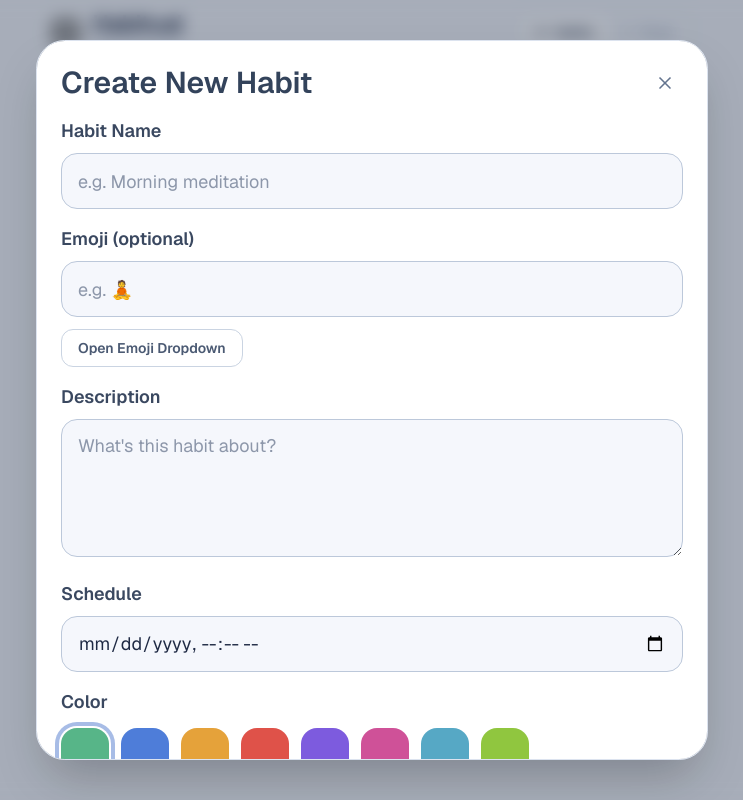
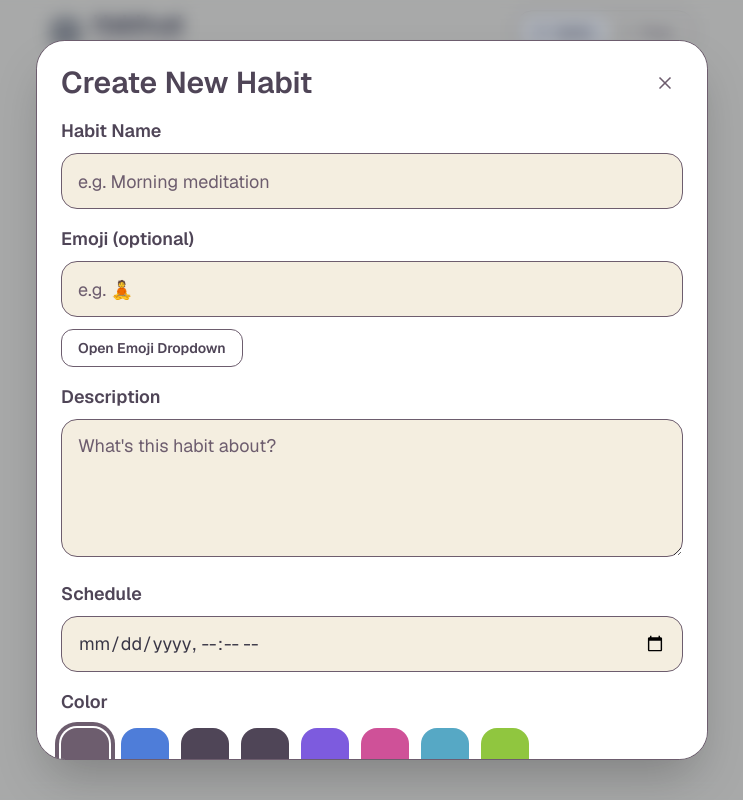
Before and after one commit to ArunimaAgrawal/habit-tracker, a Next.js app: page / in a window 1280 px wide. Both pictures are taken after typing "Sample" into the empty fields and a click on the button "Add Habit". Shown: the whole page, without its empty margins (268-1011 px from the left). Built offline with nearby package versions, Linux system fonts and the light colour scheme; grey boxes are pictures that could not be loaded.

Commit message:
color palatte changed

```diff
--- a/src/app/page.tsx
+++ b/src/app/page.tsx
@@ -29,10 +29,10 @@ type PageMode = "habits" | "timer";
 type TimerMode = "stopwatch" | "countdown";
 
 const CHIP_COLORS = [
-  "#57B588",
+  "#6D5D6E",
   "#4E7DD9",
-  "#E5A23A",
-  "#DF5249",
+  "#4F4557",
+  "#4F4557",
   "#7D5BDE",
   "#CF5198",
   "#56A8C5",
@@ -241,7 +241,7 @@ export default function Home() {
   };
 
   return (
-    <div className="h-screen overflow-y-auto overflow-x-hidden bg-[#F3F5F9] text-[#1F2A44]">
+    <div className="h-screen overflow-y-auto overflow-x-hidden bg-[#F4EEE0] text-[#393646]">
       <div className="origin-top scale-[0.72] md:scale-[0.66]">
         <header className="bg-transparent">
           <div className="mx-auto flex w-full max-w-5xl items-center justify-between px-4 py-4 md:px-6">
@@ -255,17 +255,17 @@ export default function Home() {
               />
               <div>
                 <p className="text-3xl leading-none font-semibold tracking-tight md:text-4xl">Habitual</p>
-                <p className="text-sm text-[#8C9AB2] md:text-base">Track. Focus. Grow.</p>
+                <p className="text-sm text-[#6D5D6E] md:text-base">Track. Focus. Grow.</p>
               </div>
             </div>
 
-            <nav className="hidden rounded-3xl border border-[#D5DDE8] bg-[#F3F5F9] p-2 md:flex">
+            <nav className="hidden rounded-3xl border border-[#6D5D6E] bg-[#F4EEE0] p-2 md:flex">
               <button
                 onClick={() => setPageMode("habits")}
                 className={`flex items-center gap-3 rounded-2xl px-5 py-2.5 text-xl font-semibold ${
                   pageMode === "habits"
-                    ? "bg-white text-[#1E2A44] shadow-sm"
-                    : "text-[#97A5BB]"
+                    ? "bg-white text-[#393646] shadow-sm"
+                    : "text-[#6D5D6E]"
                 }`}
               >
                 <Target className="h-4 w-4" /> Habits
@@ -274,8 +274,8 @@ export default function Home() {
                 onClick={() => setPageMode("timer")}
                 className={`flex items-center gap-3 rounded-2xl px-5 py-2.5 text-xl font-semibold ${
                   pageMode === "timer"
-                    ? "bg-white text-[#1E2A44] shadow-sm"
-                    : "text-[#97A5BB]"
+                    ? "bg-white text-[#393646] shadow-sm"
+                    : "text-[#6D5D6E]"
                 }`}
               >
                 <Clock3 className="h-4 w-4" /> Timer
@@ -289,35 +289,35 @@ export default function Home() {
             <section className="flex flex-col gap-5 md:flex-row md:items-start md:justify-between">
               <div>
                 <h1 className="text-2xl font-semibold tracking-tight md:text-4xl">My Habits</h1>
-                <p className="mt-2 text-sm text-[#8C9AB2] md:text-2xl">
+                <p className="mt-2 text-sm text-[#6D5D6E] md:text-2xl">
                   {completedToday} of {habits.length} completed today
                 </p>
               </div>
               <button
                 onClick={openCreateModal}
-                className="inline-flex items-center justify-center gap-2.5 rounded-3xl bg-[#1E2A44] px-6 py-2.5 text-lg font-semibold text-white shadow-lg md:min-w-48 md:text-2xl"
+                className="inline-flex items-center justify-center gap-2.5 rounded-3xl bg-[#393646] px-6 py-2.5 text-lg font-semibold text-white shadow-lg md:min-w-48 md:text-2xl"
               >
                 <Plus className="h-5 w-5" /> Add Habit
               </button>
             </section>
 
-            <div className="mt-6 h-3 w-full overflow-hidden rounded-full bg-[#E6EBF2]">
-              <div className="h-full rounded-full bg-[#57B588] transition-all" style={{ width: `${progress}%` }} />
+            <div className="mt-6 h-3 w-full overflow-hidden rounded-full bg-[#6D5D6E]">
+              <div className="h-full rounded-full bg-[#6D5D6E] transition-all" style={{ width: `${progress}%` }} />
             </div>
 
             <section className="mt-6 flex flex-col gap-3 md:flex-row">
-              <div className="flex flex-1 items-center gap-3 rounded-3xl border border-[#CCD5E3] bg-white px-4 py-2.5">
-                <Search className="h-5 w-5 text-[#8FA0B8]" />
+              <div className="flex flex-1 items-center gap-3 rounded-3xl border border-[#6D5D6E] bg-white px-4 py-2.5">
+                <Search className="h-5 w-5 text-[#6D5D6E]" />
                 <input
                   value={searchText}
                   onChange={(e) => setSearchText(e.target.value)}
                   placeholder="Search habits..."
-                  className="w-full bg-transparent text-base text-[#5E6D86] outline-none placeholder:text-[#9AA8BC] md:text-2xl"
+                  className="w-full bg-transparent text-base text-[#4F4557] outline-none placeholder:text-[#6D5D6E] md:text-2xl"
                 />
               </div>
 
-              <div className="flex items-center gap-2 rounded-3xl border border-[#CCD5E3] bg-white p-2">
-                <div className="grid h-10 w-10 place-items-center text-[#8FA0B8] md:h-12 md:w-12">
+              <div className="flex items-center gap-2 rounded-3xl border border-[#6D5D6E] bg-white p-2">
+                <div className="grid h-10 w-10 place-items-center text-[#6D5D6E] md:h-12 md:w-12">
                   <Filter className="h-4 w-4" />
                 </div>
                 {(["all", "active", "completed"] as FilterMode[]).map((mode) => (
@@ -326,8 +326,8 @@ export default function Home() {
                     onClick={() => setFilterMode(mode)}
                     className={`rounded-2xl px-4 py-2 text-sm font-semibold capitalize md:text-xl ${
                       filterMode === mode
-                        ? "bg-[#F4F6FA] text-[#1F2A44] shadow-sm"
-                        : "text-[#8FA0B8]"
+                        ? "bg-[#F4EEE0] text-[#393646] shadow-sm"
+                        : "text-[#6D5D6E]"
                     }`}
                   >
                     {mode}
@@ -338,7 +338,7 @@ export default function Home() {
 
             <section className="mt-5 max-h-[52vh] space-y-3 overflow-y-auto pr-1">
               {visibleHabits.length === 0 ? (
-                <div className="rounded-3xl border border-[#D8DFEA] bg-white p-10 text-center text-xl text-[#8FA0B8]">
+                <div className="rounded-3xl border border-[#6D5D6E] bg-white p-10 text-center text-xl text-[#6D5D6E]">
                   No habits found. Create one to get started.
                 </div>
               ) : (
@@ -350,7 +350,7 @@ export default function Home() {
                     <article
                       key={habit.id}
                       className={`rounded-3xl border-[3px] bg-white p-4 shadow-sm transition-all md:p-5 ${
-                        done ? "border-[#DF5249]/90 bg-[#FFF8F8]" : "border-[#D2DAE8]"
+                        done ? "border-[#4F4557]/90 bg-[#FFF8F8]" : "border-[#D2DAE8]"
                       }`}
                     >
                       <div className="flex items-start justify-between gap-4">
@@ -359,8 +359,8 @@ export default function Home() {
                             onClick={() => toggleLog(habit.id, format(new Date(), "yyyy-MM-dd"))}
                             className={`grid h-10 w-10 place-items-center rounded-full border-[3px] md:h-12 md:w-12 ${
                               done
-                                ? "border-[#DF5249] bg-[#DF5249] text-white"
-                                : "border-[#B9C5D7] text-transparent"
+                                ? "border-[#4F4557] bg-[#4F4557] text-white"
+                                : "border-[#6D5D6E] text-transparent"
                             }`}
                             aria-label="Toggle completed"
                           >
@@ -374,7 +374,7 @@ export default function Home() {
                               ) : null}
                               <h3
                                 className={`text-xl font-semibold md:text-3xl ${
-                                  done ? "text-[#CF514A] line-through" : "text-[#1F2A44]"
+                                  done ? "text-[#4F4557] line-through" : "text-[#393646]"
                                 }`}
                               >
                                 {habit.name}
@@ -382,16 +382,16 @@ export default function Home() {
                             </div>
 
                             {habit.description ? (
-                              <p className="mt-1.5 text-xs text-[#73839B] md:text-lg">{habit.description}</p>
+                              <p className="mt-1.5 text-xs text-[#6D5D6E] md:text-lg">{habit.description}</p>
                             ) : null}
 
-                            <div className="mt-3 inline-flex items-center gap-2 rounded-2xl bg-[#EEF2F7] px-3 py-1.5 text-xs font-semibold text-[#8D9BB1] md:text-base">
+                            <div className="mt-3 inline-flex items-center gap-2 rounded-2xl bg-[#F4EEE0] px-3 py-1.5 text-xs font-semibold text-[#6D5D6E] md:text-base">
                               <Calendar className="h-4 w-4" /> {reminderText}
                             </div>
                           </div>
                         </div>
 
-                        <div className="flex items-center gap-3 text-[#98A6BB]">
+                        <div className="flex items-center gap-3 text-[#6D5D6E]">
                           <button onClick={() => openEditModal(habit)} className="p-1" aria-label="Edit habit">
                             <Pencil className="h-5 w-5" />
                           </button>
@@ -408,14 +408,14 @@ export default function Home() {
           </main>
         ) : (
           <main className="mx-auto w-full max-w-5xl px-4 py-8 md:px-6 md:py-10">
-            <section className="rounded-[2rem] border border-[#D3DBE8] bg-white p-5 shadow-sm md:p-7">
+            <section className="rounded-[2rem] border border-[#6D5D6E] bg-white p-5 shadow-sm md:p-7">
               <div className="flex gap-2">
                 <button
                   onClick={() => setTimerMode("stopwatch")}
                   className={`inline-flex items-center gap-2 rounded-2xl px-5 py-2.5 text-lg font-semibold ${
                     timerMode === "stopwatch"
-                      ? "bg-[#1E2A44] text-white shadow-md"
-                      : "bg-[#EEF2F7] text-[#64748F]"
+                      ? "bg-[#393646] text-white shadow-md"
+                      : "bg-[#F4EEE0] text-[#6D5D6E]"
                   }`}
                 >
                   <Timer className="h-4 w-4" /> Stopwatch
@@ -424,8 +424,8 @@ export default function Home() {
                   onClick={() => setTimerMode("countdown")}
                   className={`inline-flex items-center gap-2 rounded-2xl px-5 py-2.5 text-lg font-semibold ${
                     timerMode === "countdown"
-                      ? "bg-[#1E2A44] text-white shadow-md"
-                      : "bg-[#EEF2F7] text-[#64748F]"
+                      ? "bg-[#393646] text-white shadow-md"
+                      : "bg-[#F4EEE0] text-[#6D5D6E]"
                   }`}
                 >
                   <TimerReset className="h-4 w-4" /> Countdown
@@ -434,7 +434,7 @@ export default function Home() {
 
               {timerMode === "countdown" ? (
                 <div className="mt-4 flex items-center gap-4 text-base">
-                  <label className="text-[#64748F] font-medium">Min</label>
+                  <label className="text-[#6D5D6E] font-medium">Min</label>
                   <input
                     type="number"
                     min={0}
@@ -442,9 +442,9 @@ export default function Home() {
                     value={countdownMinutesInput}
                     onChange={(e) => setCountdownMinutesInput(Number(e.target.value))}
                     disabled={isCountdownRunning}
-                    className="w-20 rounded-2xl border border-[#CAD4E2] bg-[#F7F9FC] px-3 py-2 text-center text-xl font-semibold text-[#33435B] outline-none disabled:opacity-60"
+                    className="w-20 rounded-2xl border border-[#6D5D6E] bg-[#F7F9FC] px-3 py-2 text-center text-xl font-semibold text-[#4F4557] outline-none disabled:opacity-60"
                   />
-                  <label className="text-[#64748F] font-medium">Sec</label>
+                  <label className="text-[#6D5D6E] font-medium">Sec</label>
                   <input
                     type="number"
                     min={0}
@@ -452,12 +452,12 @@ export default function Home() {
                     value={countdownSecondsInput}
                     onChange={(e) => setCountdownSecondsInput(Number(e.target.value))}
                     disabled={isCountdownRunning}
-                    className="w-20 rounded-2xl border border-[#CAD4E2] bg-[#F7F9FC] px-3 py-2 text-center text-xl font-semibold text-[#33435B] outline-none disabled:opacity-60"
+                    className="w-20 rounded-2xl border border-[#6D5D6E] bg-[#F7F9FC] px-3 py-2 text-center text-xl font-semibold text-[#4F4557] outline-none disabled:opacity-60"
                   />
                   <button
                     onClick={applyCountdownInputs}
                     disabled={isCountdownRunning}
-                    className="rounded-2xl border border-[#CAD4E2] px-5 py-2 text-xl font-semibold text-[#5D6B84] disabled:opacity-60"
+                    className="rounded-2xl border border-[#6D5D6E] px-5 py-2 text-xl font-semibold text-[#5D6B84] disabled:opacity-60"
                   >
                     Apply
                   </button>
@@ -472,7 +472,7 @@ export default function Home() {
                 <button
                   onClick={handleTimerStartPause}
                   className={`inline-flex min-w-40 items-center justify-center gap-2 rounded-2xl px-5 py-3 text-xl font-semibold text-white shadow-md ${
-                    isTimerRunning ? "bg-[#E5A23A]" : "bg-[#57B588]"
+                    isTimerRunning ? "bg-[#4F4557]" : "bg-[#6D5D6E]"
                   }`}
                 >
                   {isTimerRunning ? <Pause className="h-5 w-5" /> : <Play className="h-5 w-5" />}
@@ -480,7 +480,7 @@ export default function Home() {
                 </button>
                 <button
                   onClick={handleTimerReset}
-                  className="inline-flex min-w-32 items-center justify-center gap-2 rounded-2xl border border-[#CAD4E2] px-5 py-3 text-xl font-semibold text-[#4F5D75]"
+                  className="inline-flex min-w-32 items-center justify-center gap-2 rounded-2xl border border-[#6D5D6E] px-5 py-3 text-xl font-semibold text-[#4F4557]"
                 >
                   <RotateCcw className="h-5 w-5" /> Reset
                 </button>
@@ -496,34 +496,34 @@ export default function Home() {
           onClick={closeModal}
         >
           <div
-            className="max-h-[90vh] w-full max-w-2xl overflow-y-auto rounded-[1.8rem] border border-[#DCE3EF] bg-white p-5 shadow-2xl md:p-6"
+            className="max-h-[90vh] w-full max-w-2xl overflow-y-auto rounded-[1.8rem] border border-[#6D5D6E] bg-white p-5 shadow-2xl md:p-6"
             onClick={(e) => e.stopPropagation()}
           >
             <div className="mb-4 flex items-center justify-between">
-              <h2 className="text-2xl font-semibold text-[#33435B] md:text-3xl">
+              <h2 className="text-2xl font-semibold text-[#4F4557] md:text-3xl">
                 {editingHabitId ? "Edit Habit" : "Create New Habit"}
               </h2>
               <button
                 onClick={closeModal}
                 aria-label="Close modal"
-                className="rounded-xl p-2 text-[#64748F] hover:bg-[#EEF2F7]"
+                className="rounded-xl p-2 text-[#6D5D6E] hover:bg-[#F4EEE0]"
               >
                 <X className="h-5 w-5" />
               </button>
             </div>
             <div className="space-y-4">
               <div>
-                <label className="mb-2 block text-lg font-semibold text-[#3A4860]">Habit Name</label>
+                <label className="mb-2 block text-lg font-semibold text-[#4F4557]">Habit Name</label>
                 <input
                   value={name}
                   onChange={(e) => setName(e.target.value)}
                   placeholder="e.g. Morning meditation"
-                  className="h-14 w-full rounded-2xl border border-[#BCC8DA] bg-[#F5F7FC] px-4 text-lg text-[#35455E] outline-none placeholder:text-[#8D97AA]"
+                  className="h-14 w-full rounded-2xl border border-[#6D5D6E] bg-[#F4EEE0] px-4 text-lg text-[#4F4557] outline-none placeholder:text-[#6D5D6E]"
                 />
               </div>
 
               <div>
-                <label className="mb-2 block text-lg font-semibold text-[#3A4860]">
+                <label className="mb-2 block text-lg font-semibold text-[#4F4557]">
                   Emoji (optional)
                 </label>
                 <input
@@ -531,18 +531,18 @@ export default function Home() {
                   onChange={(e) => setEmoji(e.target.value)}
                   placeholder="e.g. 🧘"
                   maxLength={2}
-                  className="h-14 w-full rounded-2xl border border-[#BCC8DA] bg-[#F5F7FC] px-4 text-lg text-[#35455E] outline-none placeholder:text-[#8D97AA]"
+                  className="h-14 w-full rounded-2xl border border-[#6D5D6E] bg-[#F4EEE0] px-4 text-lg text-[#4F4557] outline-none placeholder:text-[#6D5D6E]"
                 />
                 <div className="mt-3">
                   <button
                     type="button"
                     onClick={() => setIsEmojiPickerOpen((prev) => !prev)}
-                    className="rounded-xl border border-[#CAD4E2] bg-white px-4 py-2 text-sm font-semibold text-[#4B5A73]"
+                    className="rounded-xl border border-[#6D5D6E] bg-white px-4 py-2 text-sm font-semibold text-[#4F4557]"
                   >
                     {isEmojiPickerOpen ? "Close Emoji List" : "Open Emoji Dropdown"}
                   </button>
                   {isEmojiPickerOpen ? (
-                    <div className="mt-3 overflow-hidden rounded-3xl border border-[#CAD4E2] bg-white p-2">
+                    <div className="mt-3 overflow-hidden rounded-3xl border border-[#6D5D6E] bg-white p-2">
                       <EmojiPicker
                         width="100%"
                         height={380}
@@ -558,35 +558,35 @@ export default function Home() {
               </div>
 
               <div>
-                <label className="mb-2 block text-lg font-semibold text-[#3A4860]">Description</label>
+                <label className="mb-2 block text-lg font-semibold text-[#4F4557]">Description</label>
                 <textarea
                   value={description}
                   onChange={(e) => setDescription(e.target.value)}
                   placeholder="What's this habit about?"
                   rows={4}
-                  className="w-full rounded-2xl border border-[#BCC8DA] bg-[#F5F7FC] px-4 py-3 text-lg text-[#35455E] outline-none placeholder:text-[#8D97AA]"
+                  className="w-full rounded-2xl border border-[#6D5D6E] bg-[#F4EEE0] px-4 py-3 text-lg text-[#4F4557] outline-none placeholder:text-[#6D5D6E]"
                 />
               </div>
 
               <div>
-                <label className="mb-2 block text-lg font-semibold text-[#3A4860]">Schedule</label>
+                <label className="mb-2 block text-lg font-semibold text-[#4F4557]">Schedule</label>
                 <input
                   type="datetime-local"
                   value={scheduleAt}
                   onChange={(e) => setScheduleAt(e.target.value)}
-                  className="h-14 w-full rounded-2xl border border-[#BCC8DA] bg-[#F5F7FC] px-4 text-lg text-[#1F2A44] outline-none"
+                  className="h-14 w-full rounded-2xl border border-[#6D5D6E] bg-[#F4EEE0] px-4 text-lg text-[#393646] outline-none"
                 />
               </div>
 
               <div>
-                <p className="mb-3 text-lg font-semibold text-[#3A4860]">Color</p>
+                <p className="mb-3 text-lg font-semibold text-[#4F4557]">Color</p>
                 <div className="flex flex-wrap gap-3">
                   {CHIP_COLORS.map((color) => (
                     <button
                       key={color}
                       onClick={() => setSelectedColor(color)}
                       className={`h-12 w-12 rounded-2xl ${
-                        selectedColor === color ? "ring-4 ring-[#A7BCE6] ring-offset-2" : ""
+                        selectedColor === color ? "ring-4 ring-[#6D5D6E] ring-offset-2" : ""
                       }`}
                       style={{ backgroundColor: color }}
                       aria-label={`Select ${color}`}
@@ -599,13 +599,13 @@ export default function Home() {
             <div className="mt-6 flex flex-col gap-3 md:flex-row md:justify-end">
               <button
                 onClick={closeModal}
-                className="rounded-2xl border border-[#CAD4E2] px-6 py-2.5 text-lg font-semibold text-[#6C7A90]"
+                className="rounded-2xl border border-[#6D5D6E] px-6 py-2.5 text-lg font-semibold text-[#6D5D6E]"
               >
                 Cancel
               </button>
               <button
                 onClick={saveHabit}
-                className="inline-flex min-w-56 items-center justify-center gap-2 rounded-2xl bg-[#1E2A44] px-7 py-2.5 text-lg font-semibold text-white"
+                className="inline-flex min-w-56 items-center justify-center gap-2 rounded-2xl bg-[#393646] px-7 py-2.5 text-lg font-semibold text-white"
               >
                 <Plus className="h-5 w-5" /> {editingHabitId ? "Save Changes" : "Create Habit"}
               </button>
```
